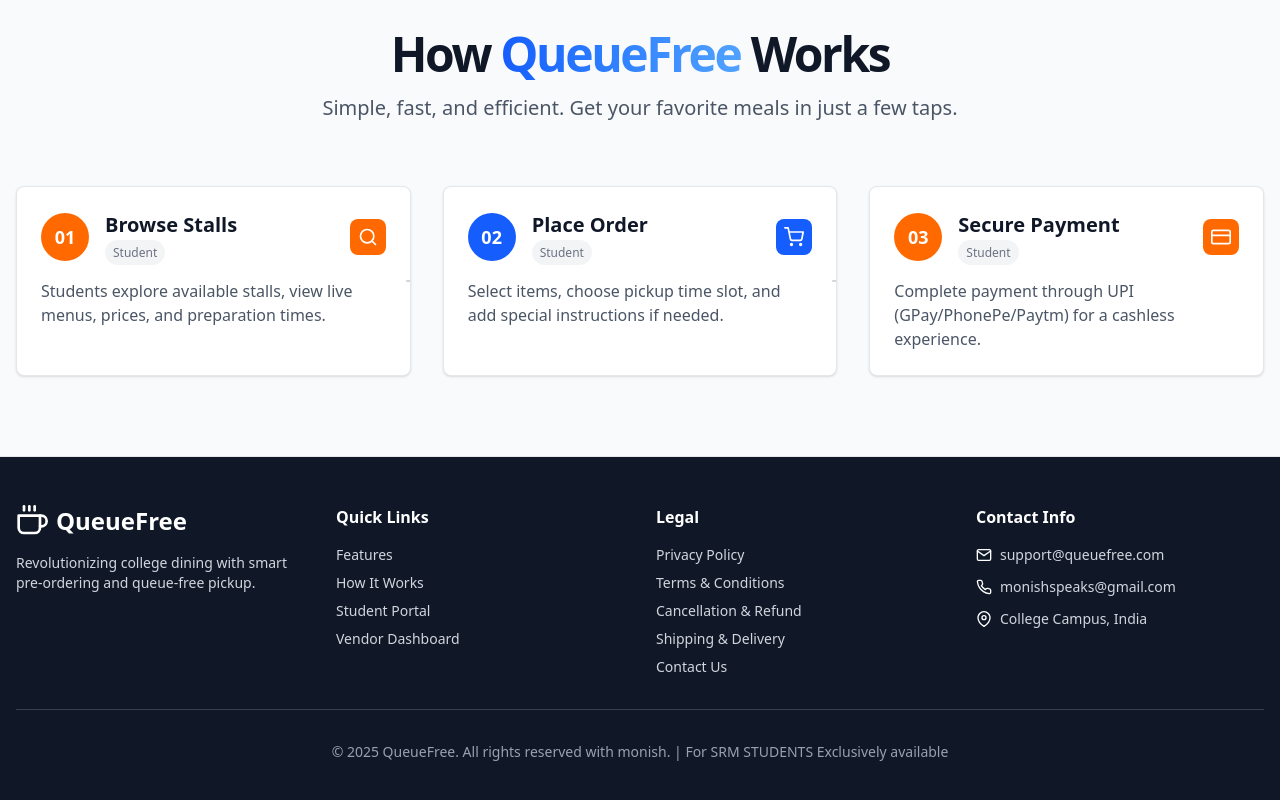
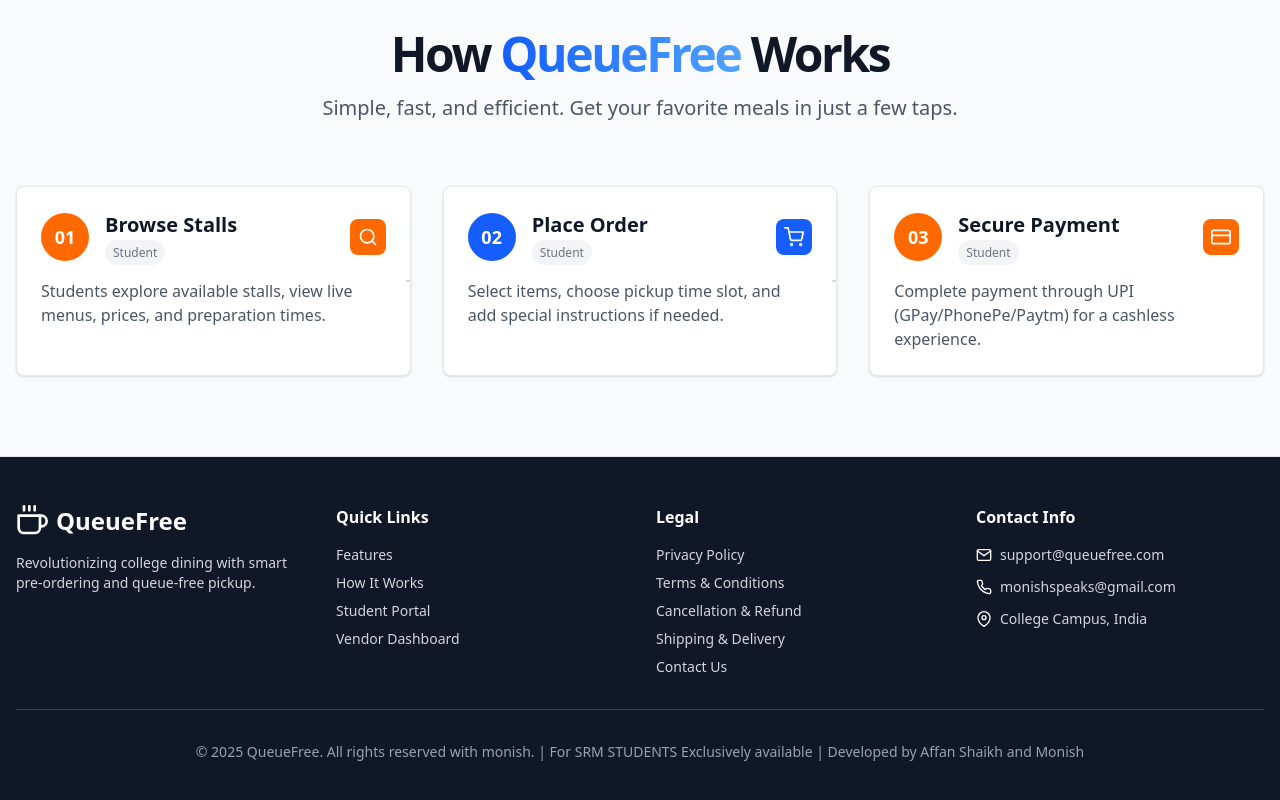
Before and after one commit to AffanShaikh726/Qfree, a Next.js app: page / in a window 1280 px wide. Shown: the part 2179-2979 px from the top of the page. Built offline with nearby package versions, Linux system fonts and the light colour scheme.

Commit message:
added my name to the website

```diff
--- a/src/components/Footer.jsx
+++ b/src/components/Footer.jsx
@@ -65,7 +65,7 @@
         </div>
 
         <div className="border-t border-gray-700 mt-8 pt-8 text-center text-sm text-gray-400">
-          <p>&copy; {displayYear} QueueFree. All rights reserved with monish. | For SRM STUDENTS Exclusively available</p>
+          <p>&copy; {displayYear} QueueFree. All rights reserved with monish. | For SRM STUDENTS Exclusively available | Developed by <a href="https://github.com/AffanShaikh726">Affan Shaikh</a> and Monish</p>
         </div>
       </div>
     </footer>
```
